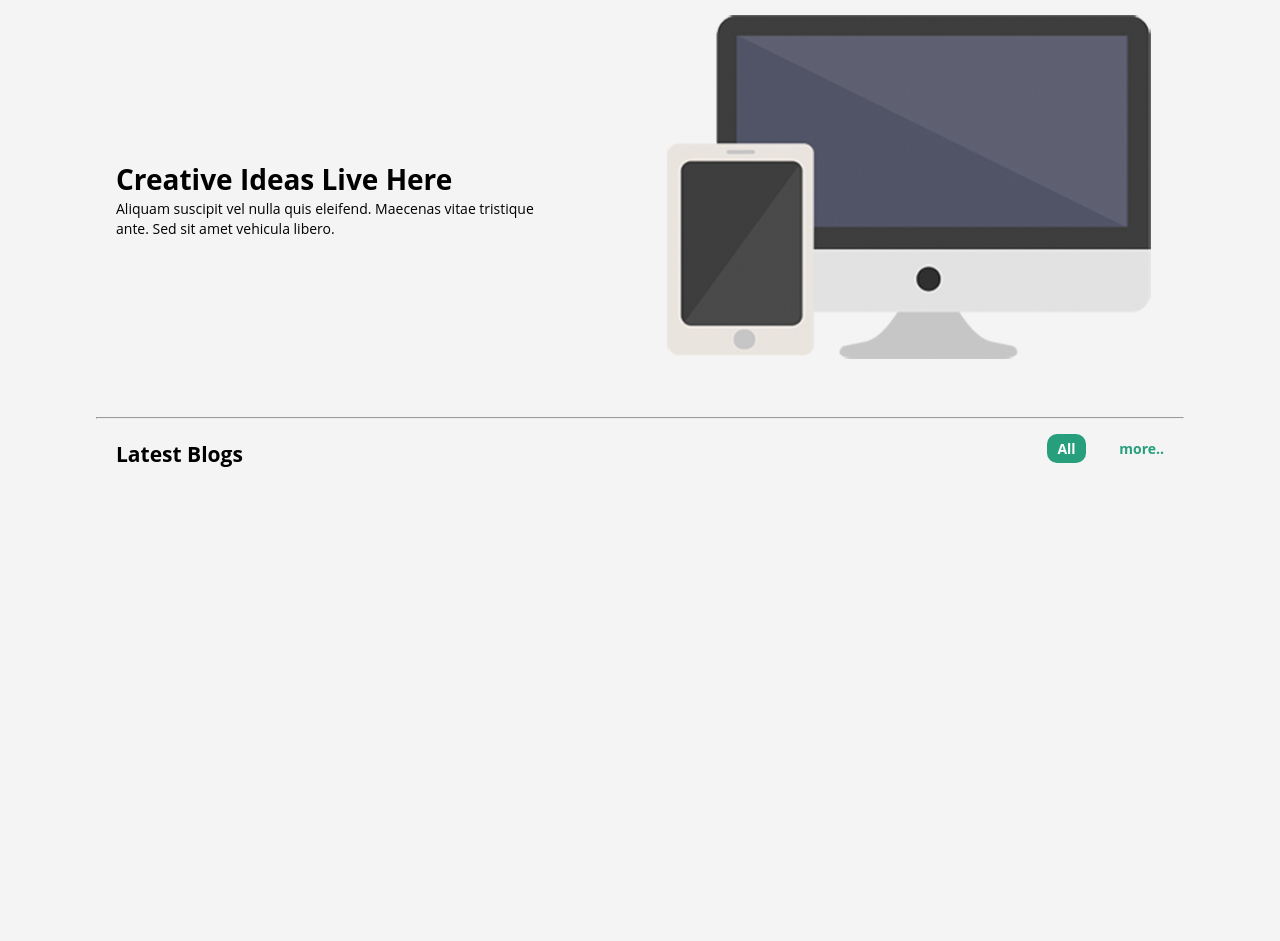
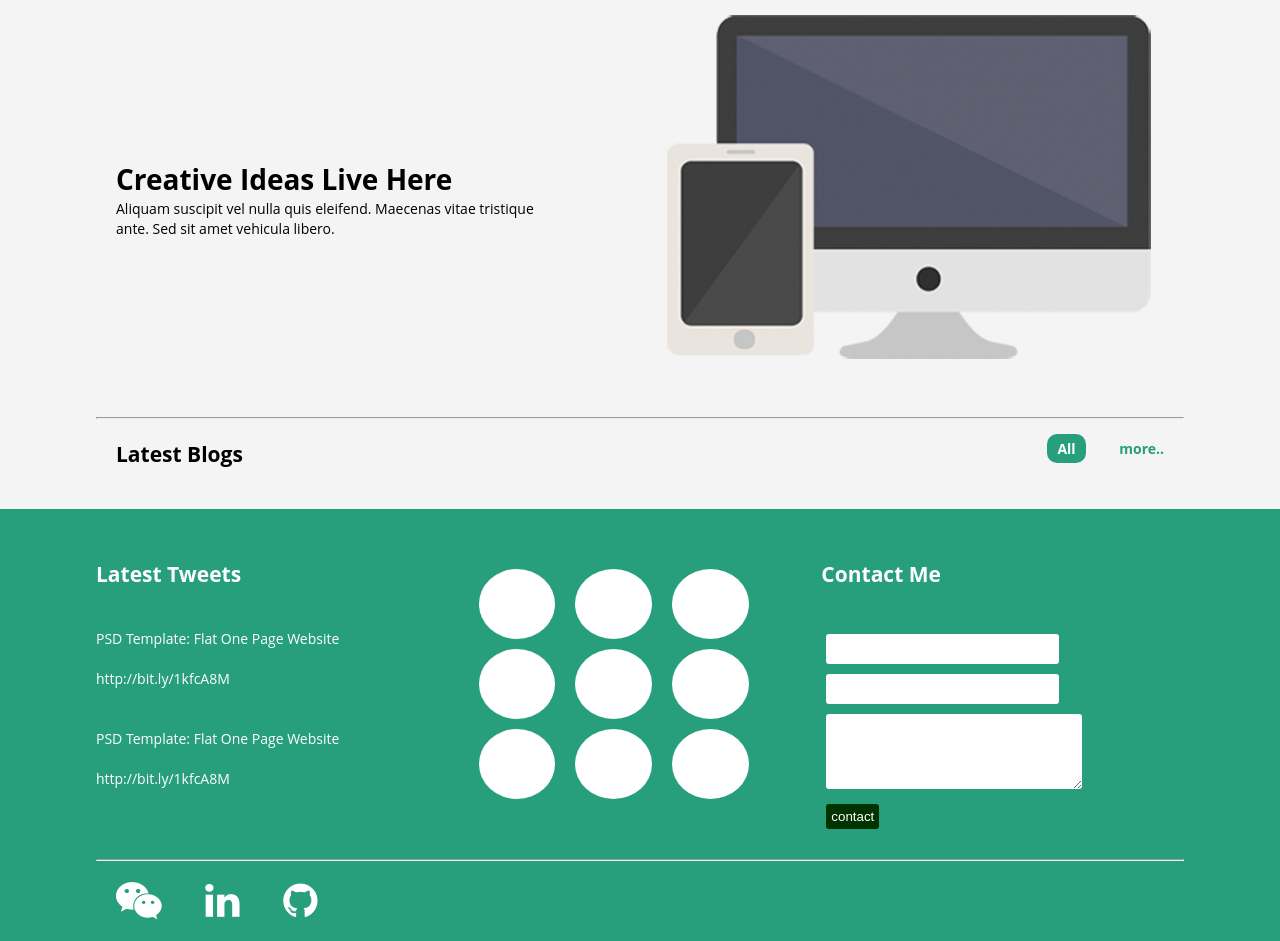
Before and after one commit to Le-Fu/myweb, a CodeIgniter app: template application/views/index.php in a window 1280 px wide. Shown: the part 156-1097 px from the top of the page. Before the commit the page ends 623 px from the top, so only its background shows below. Run offline with CodeIgniter, Linux system fonts and the light colour scheme; the template is opened without the code that fills it, so the values that code supplies are empty.

Commit message:
add comment_model and blog's footer

```diff
--- a/application/views/footer.php
+++ b/application/views/footer.php
@@ -0,0 +1,45 @@
+<div id="footer">
+    <div class="wrapper">
+        <div class="container">
+            <div class="tweet tb">
+                <h2>Latest Tweets</h2><br><br>
+                <p>PSD Template: Flat One Page Website</p><br>
+                <p>http://bit.ly/1kfcA8M</p><br><br>
+                <p>PSD Template: Flat One Page Website</p><br>
+                <p>http://bit.ly/1kfcA8M</p>
+
+            </div>
+            <div class="userhead tb">
+
+                <div class="trbox">
+                    <div class="tdbox"></div>
+                    <div class="tdbox"></div>
+                    <div class="tdbox"></div>
+                </div>
+                <div class="trbox">
+                    <div class="tdbox"></div>
+                    <div class="tdbox"></div>
+                    <div class="tdbox"></div>
+                </div>
+                <div class="trbox">
+                    <div class="tdbox"></div>
+                    <div class="tdbox"></div>
+                    <div class="tdbox"></div>
+                </div>
+            </div>
+            <div class="contact-us tb">
+                <h2>Contact Me</h2><br><br>
+                <p><input type="text" class="text-box"></p>
+                <p><input type="text" class="text-box"></p>
+                <p><textarea name="contact-message" id="" cols="30" rows="5" class="textarea"></textarea></p>
+                <p><button>contact</button></p>
+            </div>
+        </div>
+        <hr>
+        <div class="footbar">
+            <span id="weichat"><i class="fa fa-weixin share" aria-hidden="true" ></i></span>
+            <span><a href="http://www.linkedin.com/in/%E5%B0%91%E8%92%99-%E5%8F%B2-50a076114?trk=hp-identity-name"><i class="fa fa-linkedin share" aria-hidden="true"></i></a></span>
+            <span><a href="https://github.com/Le-Fu"><i class="fa fa-github share" aria-hidden="true"></a></i></span>
+        </div>
+    </div>
+</div>
--- a/css/style.css
+++ b/css/style.css
@@ -131,9 +131,114 @@ body{
     display: none;
 }
 
+/*----------------footer-css--------------------------------*/
+#footer{
+    background-color: #279f7c;
+}
+#footer .container{
+    display: flex;
+}
+#footer .tb{
+    padding-top:5rem;
+}
+#footer .tweet{
+    flex: 1;
+    height: 30rem;
+    color: #ffffff;
+}
+#footer .userhead{
+    flex: 1;
+    height: 30rem;
+}
+#footer .trbox{
+    margin: 1rem;
+    width: 80%;
+    display: flex;
+}
+#footer .tdbox{
+    flex: 1;
+    height: 7rem;
+    margin: 0  1rem;
+    border-radius: 50%;
+    background-color: #fff;
+}
+#footer .text-box{
+    width: 23.3rem;
+    border: 0;
+    height: 3rem;
+    margin: 0.5rem;
+    border-radius: 3px;
+    text-indent: 1rem;
+}
+#footer .textarea{
+    border: 0;
+    margin: 0.5rem;
+    border-radius: 3px;
+    text-indent: 1rem;
+}
+#footer button{
+    border: 0;
+    border-radius: 3px;
+    padding: 0.5rem;
+    margin: 0.5rem;
+    background-color: #030;
+    color: #ffffff;
+}
+#footer .contact-us{
+    color: #ffffff;
+    flex: 1;
+    height: 30rem;
+}
+
+#footer .footbar{
+    padding: 2rem 0;
+}
+#footer .share{
+font-size: 4rem;
+color: white;
+}
+#footer .footbar span{
+    display: inline-block;
+    padding:0 2rem;
+}
+#footer .share:hover {
+    color: black;
+}
+
+
+
+
+
+
+
+
+
+
+
+
+
+
+
+
+
+
+
+
+
+
+
+
+
+
+
+
+
+
+
+
 @media (max-width: 959px) {
     .wrapper{
-        width: 100%;
+        width: 98%;
     }
 }
 /*--------------nav-css-----------------*/
@@ -198,6 +303,11 @@ body{
     #nav:target .close{
         display: block;
     }
+
+
+    #footer .container{
+        display: block;
+    }
 }
 
 @media (max-width: 480px) {
--- a/js/blog_detail.js
+++ b/js/blog_detail.js
@@ -0,0 +1,5 @@
+require([ 'jquery', 'searchbox' ], function($){
+    $(function(){
+
+    });
+} );
--- a/js/index.js
+++ b/js/index.js
@@ -15,7 +15,7 @@ require([ 'jquery', 'searchbox' ], function($){
                     var blog = data[i];
                     html +=`
                         <li class="blog-li">
-                            <a href="">
+                            <a href="welcome/view_blog?blogId=`+blog.blog_id+`">
                                 <img src="`+blog.img+`" alt="">
                                 <div class="mask">
                                     <h3 class="blog-title">`+blog.title+`</h3>
```
Also changed, not shown: application/controllers/welcome.php (+13 -8 lines), application/models/blog_model.php (+6 -4 lines), application/models/comment_model.php (added, +12 -0 lines), application/views/blog_detail.php (+26 -17 lines), css/blog_detail.css (+65 -0 lines), upload/b_pi.jpg (renamed from img/detail.jpg).
